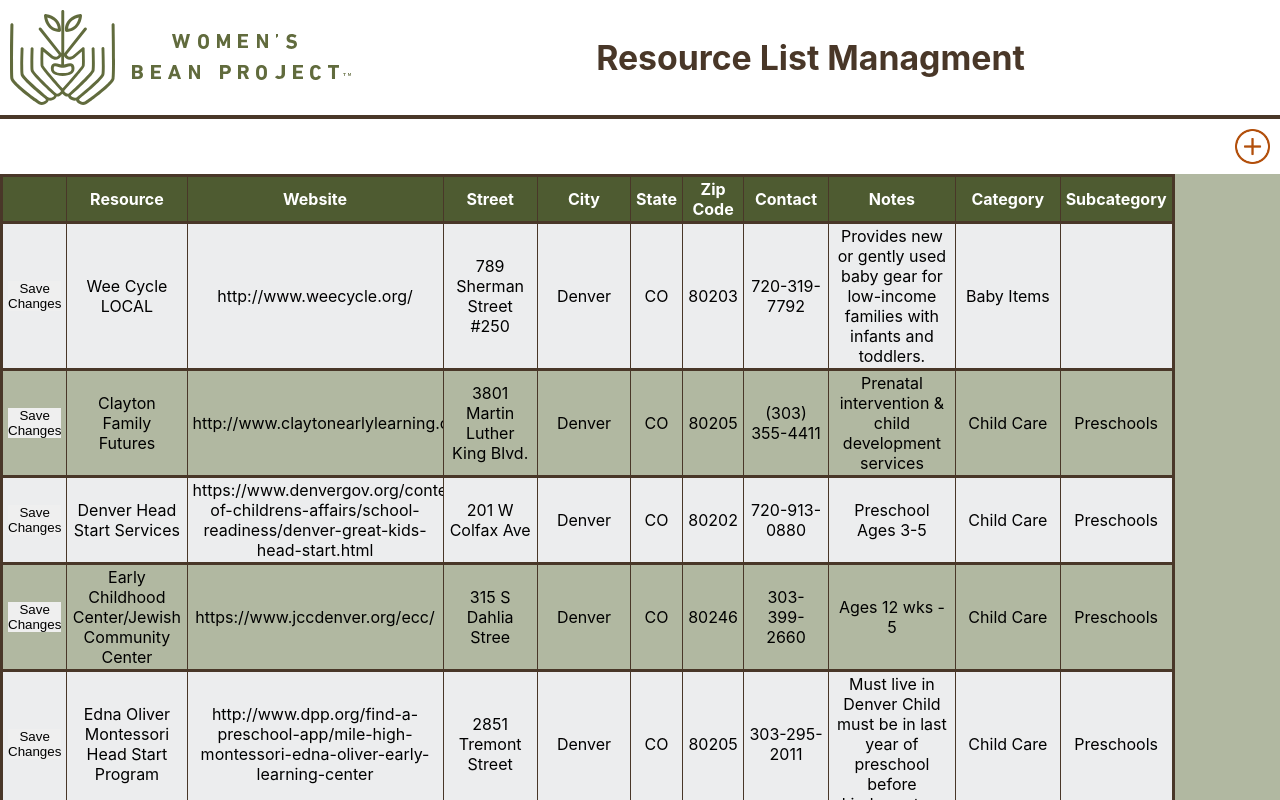
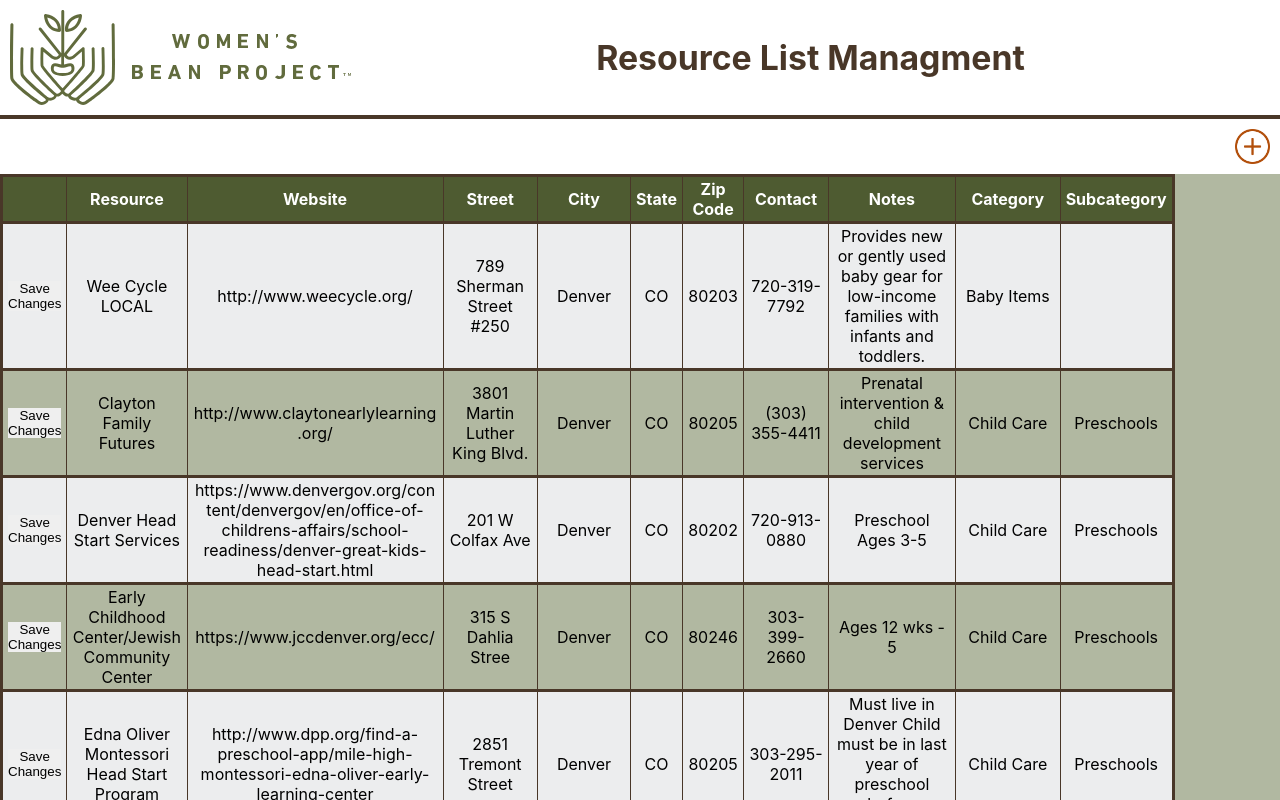
Before and after one commit to Turing-MOD4-Cross-Pollination/wbp-admin-site, a React (Create React App) app: page / in a window 1280 px wide. Shown: the top 800 px of the page. Built offline with nearby package versions, Linux system fonts and the light colour scheme; no server answers.

Commit message:
Change table to editable content

```diff
--- a/src/ResourceItem/ResourceItem.js
+++ b/src/ResourceItem/ResourceItem.js
@@ -8,16 +8,46 @@
     <td>
       <button type="button" className="save-btn">Save Changes</button>
     </td>
-    <td>{name}</td>
-    <td>{website}</td>
-    <td>{street}</td>
-    <td>{city}</td>
-    <td>{state}</td>
-    <td>{zip_code}</td>
-    <td>{contact}</td>
-    <td>{notes}</td>
-    <td>{category}</td>
-    <td>{subcategory}</td>
+    <td><div contenteditable='true' >
+      {name}
+      </div>
+      </td>
+    <td><div contenteditable='true' >
+      {website}
+      </div>
+      </td>
+    <td><div contenteditable='true' >
+      {street}
+      </div>
+      </td>
+    <td><div contenteditable='true' >
+      {city}
+      </div>
+      </td>
+    <td><div contenteditable='true' >
+      {state}
+      </div>
+      </td>
+    <td><div contenteditable='true' >
+      {zip_code}
+      </div>
+      </td>
+    <td><div contenteditable='true' >
+      {contact}
+      </div>
+      </td>
+    <td><div contenteditable='true' >
+      {notes}
+      </div>
+      </td>
+    <td><div contenteditable='true' >
+      {category}
+      </div>
+      </td>
+    <td><div contenteditable='true' >
+      {subcategory}
+      </div>
+      </td>
   </tr>
 );
 }
```
